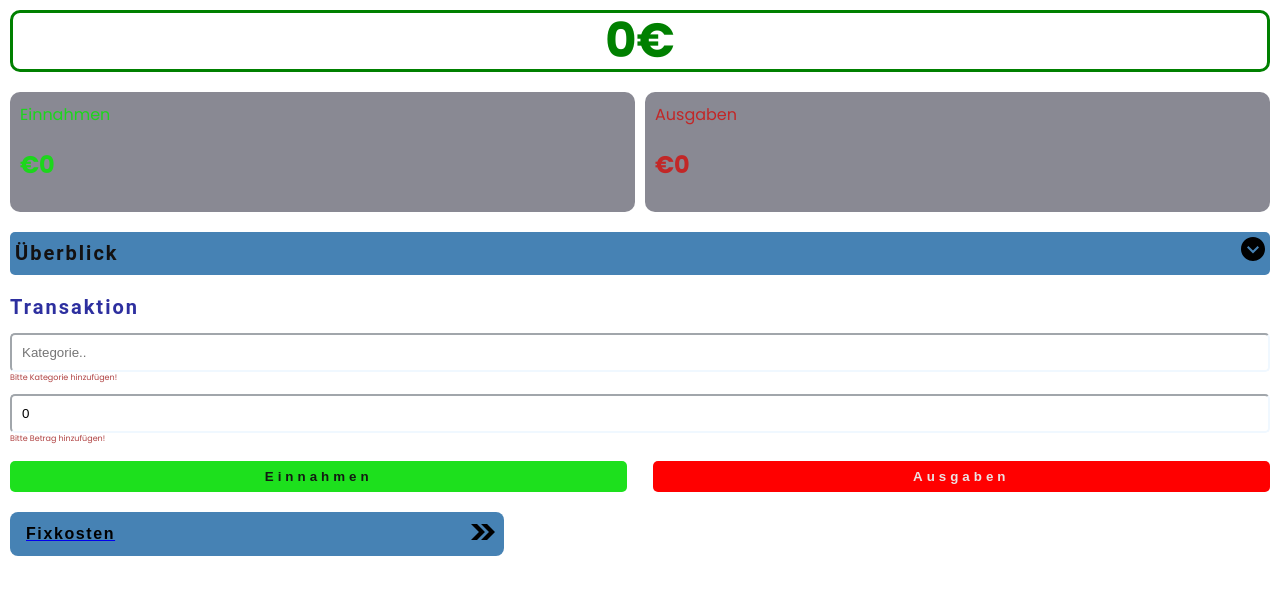
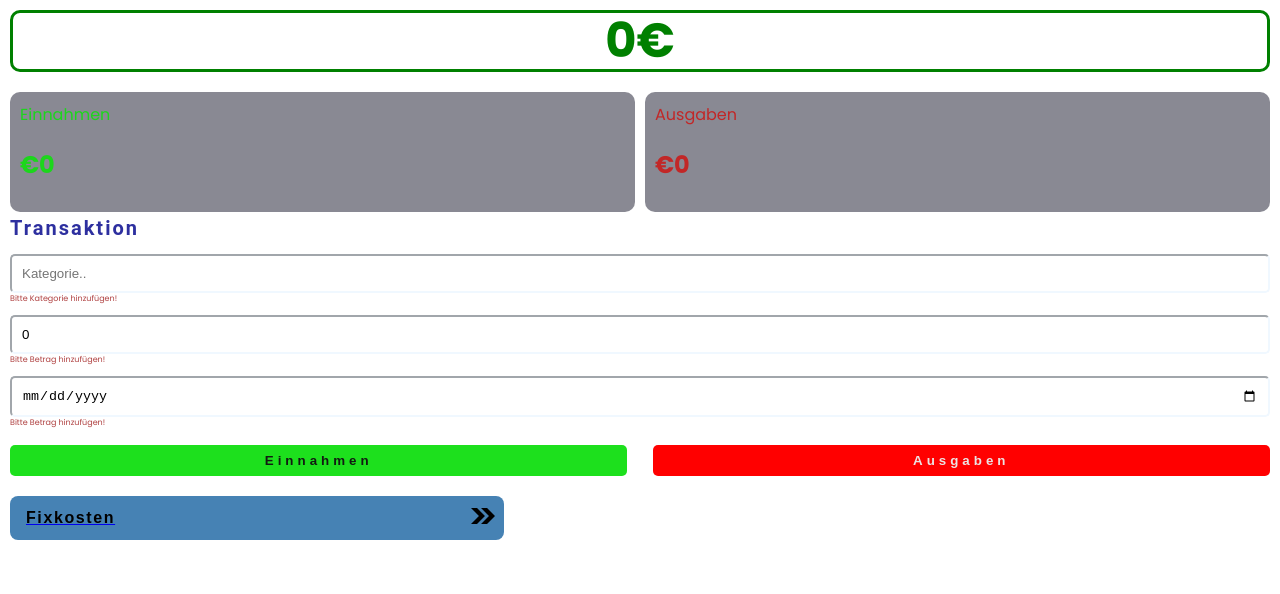
Before and after one commit to Samet91/capstone-project, a React (Vite) app: page / in a window 1280 px wide. Shown: the top 594 px of the page. Built offline with nearby package versions, Linux system fonts and the light colour scheme.

Commit message:
add date attribute in my form

```diff
--- a/src/app/Pages/Dashboard.tsx
+++ b/src/app/Pages/Dashboard.tsx
@@ -2,7 +2,6 @@ import React from 'react'
 import TransactionForm from '../components/TransactionForm/TransactionForm'
 import Expense from '../components/Expense/Expense'
 
-import TransactionOverview from '../components/TransactionOverview/TransactionOverview'
 import useLocalStorage from '../hooks/useLocalStorage'
 import type { TransactionProps } from '../../types'
 import Button from '../components/Button/Button'
@@ -21,13 +20,6 @@ export default function Dashboard(): JSX.Element {
     setTransactions(newTransactions)
   }
 
-  function handleDeleteTransaction(id: number) {
-    const newTransactions = transactions.filter(
-      (transaction) => transaction.id !== id
-    )
-    setTransactions(newTransactions)
-  }
-
   const income = transactions
     .filter(({ type }) => type === 'income')
     .reduce((sum, transaction) => sum + transaction.amount, 0)
@@ -39,10 +31,7 @@ export default function Dashboard(): JSX.Element {
   return (
     <>
       <Expense income={income} expense={expense} />
-      <TransactionOverview
-        transactions={transactions}
-        deleteTransaction={handleDeleteTransaction}
-      />
+
       <TransactionForm onNewTransaction={handleNewTransaction} />
       <Link to="AddCosts">
         <StyledButton>
--- a/src/app/components/TransactionForm/TransactionForm.tsx
+++ b/src/app/components/TransactionForm/TransactionForm.tsx
@@ -12,10 +12,12 @@ export default function TransactionForm({
 }: TransactionFormProps): JSX.Element {
   const [category, setCategory] = useState<string>('')
   const [amount, setAmount] = useState<number>(0)
+  const [date, setDate] = useState<string>('')
 
   function addTransaction(
     type: string,
-    event: React.MouseEvent<HTMLButtonElement, MouseEvent>
+    event: React.MouseEvent<HTMLButtonElement, MouseEvent>,
+    date: string
   ) {
     event.preventDefault()
 
@@ -24,11 +26,13 @@ export default function TransactionForm({
       category: category,
       amount: amount,
       type: type,
+      date: date,
     }
     onNewTransaction(data)
 
     setCategory('')
     setAmount(0)
+    setDate('')
   }
 
   return (
@@ -57,13 +61,27 @@ export default function TransactionForm({
             }
           />
 
-          {!category ? <Warning>Bitte Betrag hinzufügen!</Warning> : ''}
+          {!amount ? <Warning>Bitte Betrag hinzufügen!</Warning> : ''}
+        </AmountContainer>
+        <AmountContainer>
+          <Input
+            type="date"
+            placeholder="Betrag.."
+            value={date}
+            onChange={(event) => setDate(event.target.value)}
+          />
+
+          {!amount ? <Warning>Bitte Betrag hinzufügen!</Warning> : ''}
         </AmountContainer>
         <ButtonContainer>
-          <ButtonIncome onClick={(event) => addTransaction('income', event)}>
+          <ButtonIncome
+            onClick={(event) => addTransaction('income', event, date)}
+          >
             Einnahmen
           </ButtonIncome>
-          <ButtonExpense onClick={(event) => addTransaction('expense', event)}>
+          <ButtonExpense
+            onClick={(event) => addTransaction('expense', event, date)}
+          >
             Ausgaben
           </ButtonExpense>
         </ButtonContainer>
--- a/src/types.ts
+++ b/src/types.ts
@@ -3,6 +3,7 @@ export type TransactionProps = {
   category: string
   amount: number
   type: string
+  date: string
 }
 
 export type Costs = {
```
